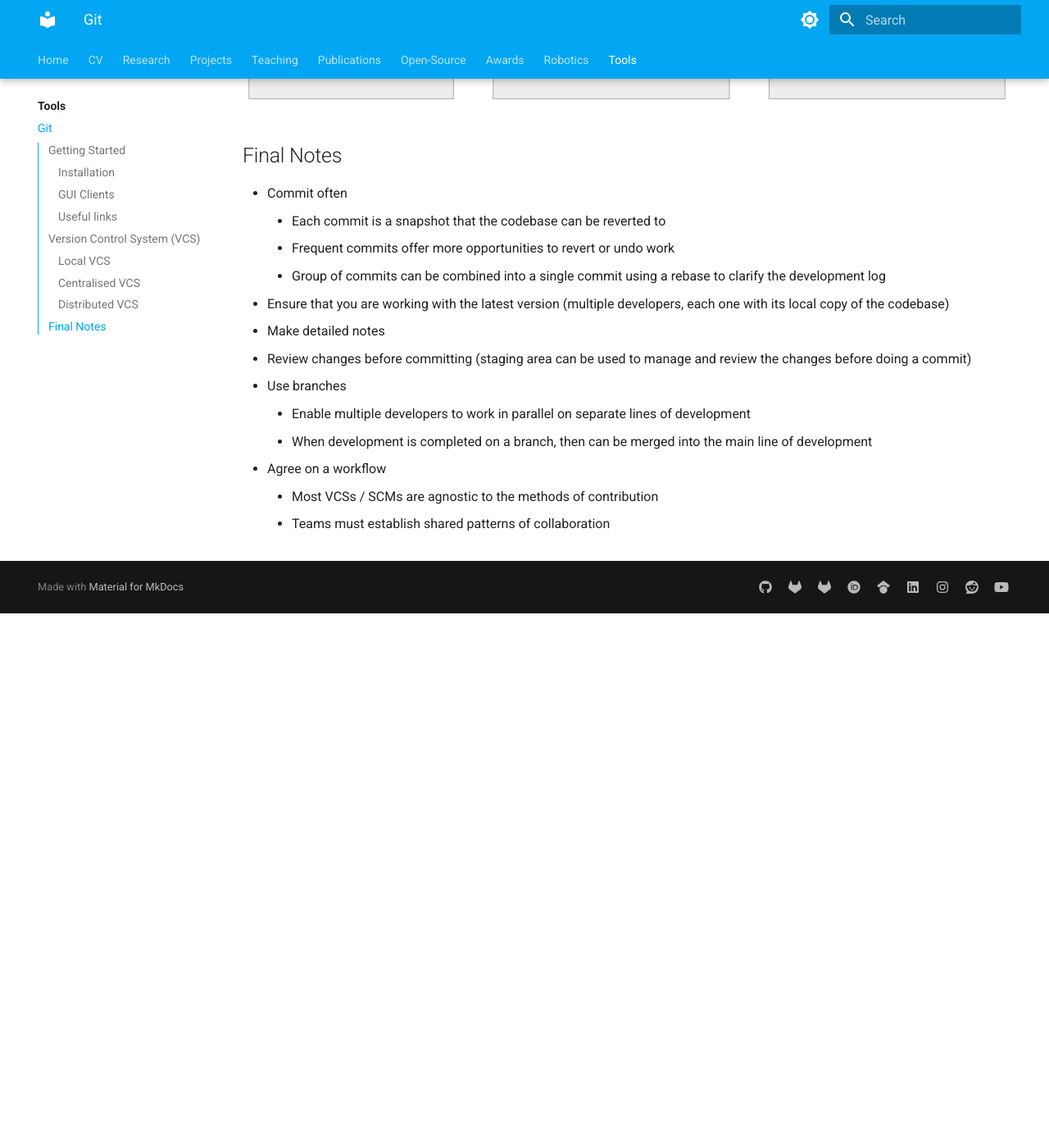
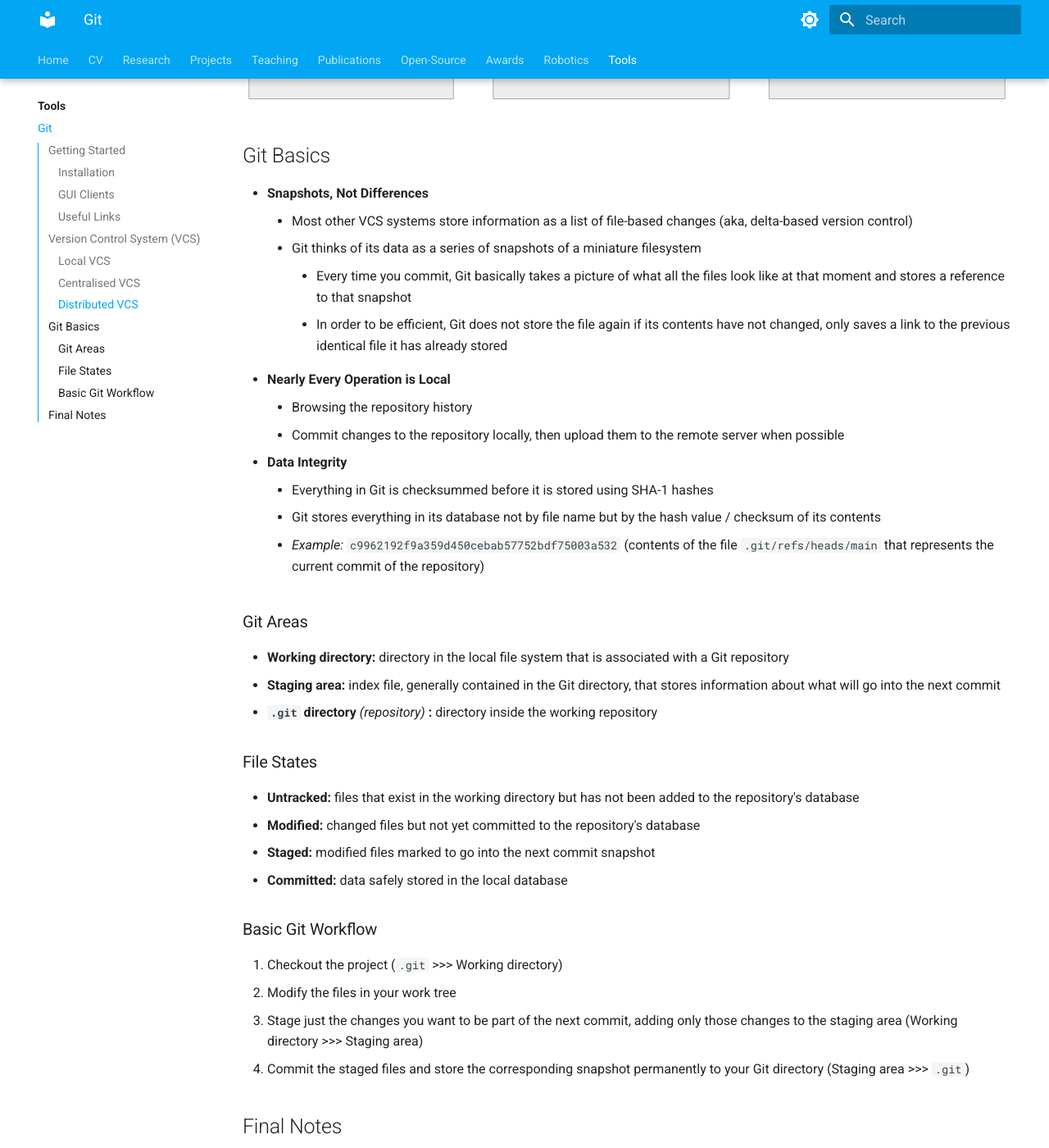
Before and after one commit to sousarbarb/sousarbarb.github.io, an MkDocs documentation site: the page built from docs/tools/git.md, in a window 1280 px wide and 1400 px high, scrolled down 4164 px. Shown: the whole window at 82% size. Built offline with MkDocs 1.6.1 and Material for MkDocs 9.7.7, drawn with Linux system fonts in a browser that asks for light colours; before the commit the page ends 4912 px from its top, so only the background shows below that; some of the changed text lies outside the part shown.

Commit message:
Git: Git Basics

````diff
--- a/docs/tools/git.md
+++ b/docs/tools/git.md
@@ -25,7 +25,7 @@ GUI clients can be of great help to visualise the Git branch tree, manage
 tags/submodules, while giving a more graphic perspective of the
 repositories' state.
 
-### Useful links
+### Useful Links
 
 - [Git](https://git-scm.com/)
 - [Pro Git book](https://git-scm.com/book/en/v2)
@@ -168,6 +168,55 @@ subgraph Server
 end
 ```
 
+## Git Basics
+
+- **Snapshots, Not Differences**
+    - Most other VCS systems store information as a list of file-based changes
+      (aka, delta-based version control)
+    - Git thinks of its data as a series of snapshots of a miniature filesystem
+        - Every time you commit, Git basically takes a picture of what all the
+          files look like at that moment and stores a reference to that snapshot
+        - In order to be efficient, Git does not store the file again if its
+          contents have not changed, only saves a link to the previous identical
+          file it has already stored
+- **Nearly Every Operation is Local**
+    - Browsing the repository history
+    - Commit changes to the repository locally, then upload them to the remote
+      server when possible
+- **Data Integrity**
+    - Everything in Git is checksummed before it is stored using SHA-1 hashes
+    - Git stores everything in its database not by file name but by the hash
+      value / checksum of its contents
+    - _Example:_ `c9962192f9a359d450cebab57752bdf75003a532`
+      (contents of the file `.git/refs/heads/main` that represents the current
+      commit of the repository)
+
+### Git Areas
+
+- **Working directory:** directory in the local file system that is associated
+  with a Git repository
+- **Staging area:** index file, generally contained in the Git directory, that
+  stores information about what will go into the next commit
+- **`.git` directory** _(repository)_ **:**
+  directory inside the working repository
+
+### File States
+
+- **Untracked:** files that exist in the working directory but has not been
+  added to the repository's database
+- **Modified:** changed files but not yet committed to the repository's database
+- **Staged:** modified files marked to go into the next commit snapshot
+- **Committed:** data safely stored in the local database
+
+### Basic Git Workflow
+
+1. Checkout the project (`.git` >>> Working directory)
+2. Modify the files in your work tree
+3. Stage just the changes you want to be part of the next commit, adding only
+   those changes to the staging area (Working directory >>> Staging area)
+4. Commit the staged files and store the corresponding snapshot permanently to
+   your Git directory (Staging area >>> `.git`)
+
 ## Final Notes
 
 - Commit often
````
